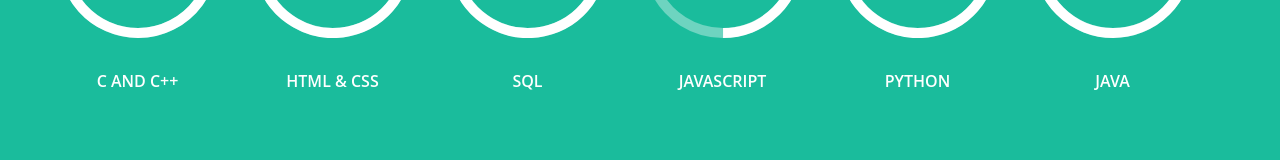
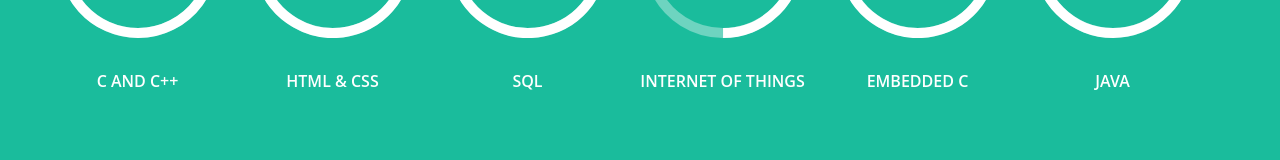
Before and after one commit to BhuvaneshwariSelvaraj/BhuvaneshwariSelvaraj, a plain HTML site: page index.html in a window 1280 px wide. Shown: the part 3080-3240 px from the top of the page. Drawn offline with nearby package versions, Linux system fonts and the light colour scheme; files that its build step writes are made by us from their sources; files whose address does not match are found by name.

Commit message:
Update index.html

```diff
--- a/index.html
+++ b/index.html
@@ -167,9 +167,6 @@
 						<li>Singing</li>
 
 					</ul>
-				</div>
-			</div>
-
 
 		</div>
 	</div>
@@ -228,11 +225,11 @@
 				</div>
 				<div class="col-md-2 skills-grid text-center">
 					<div class="circle" id="circles-4"></div>
-					<p>JavaScript</p>
+					<p>Internet of things</p>
 				</div>
 				<div class="col-md-2 skills-grid text-center">
 					<div class="circle" id="circles-5"></div>
-					<p>Python</p>
+					<p>Embedded C</p>
 				</div>
 				<div class="col-md-2 skills-grid text-center">
 					<div class="circle" id="circles-6"></div>
```
